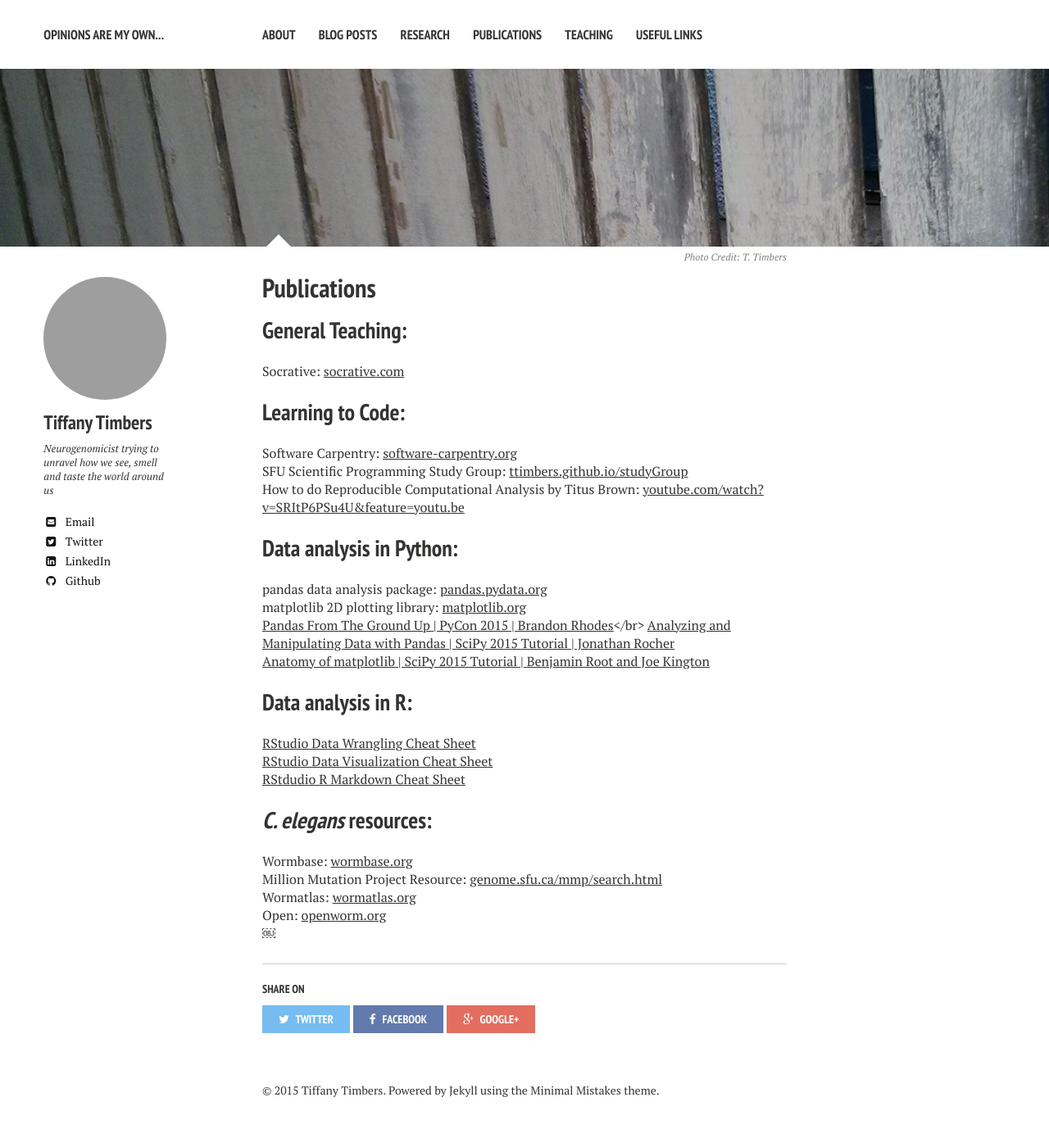
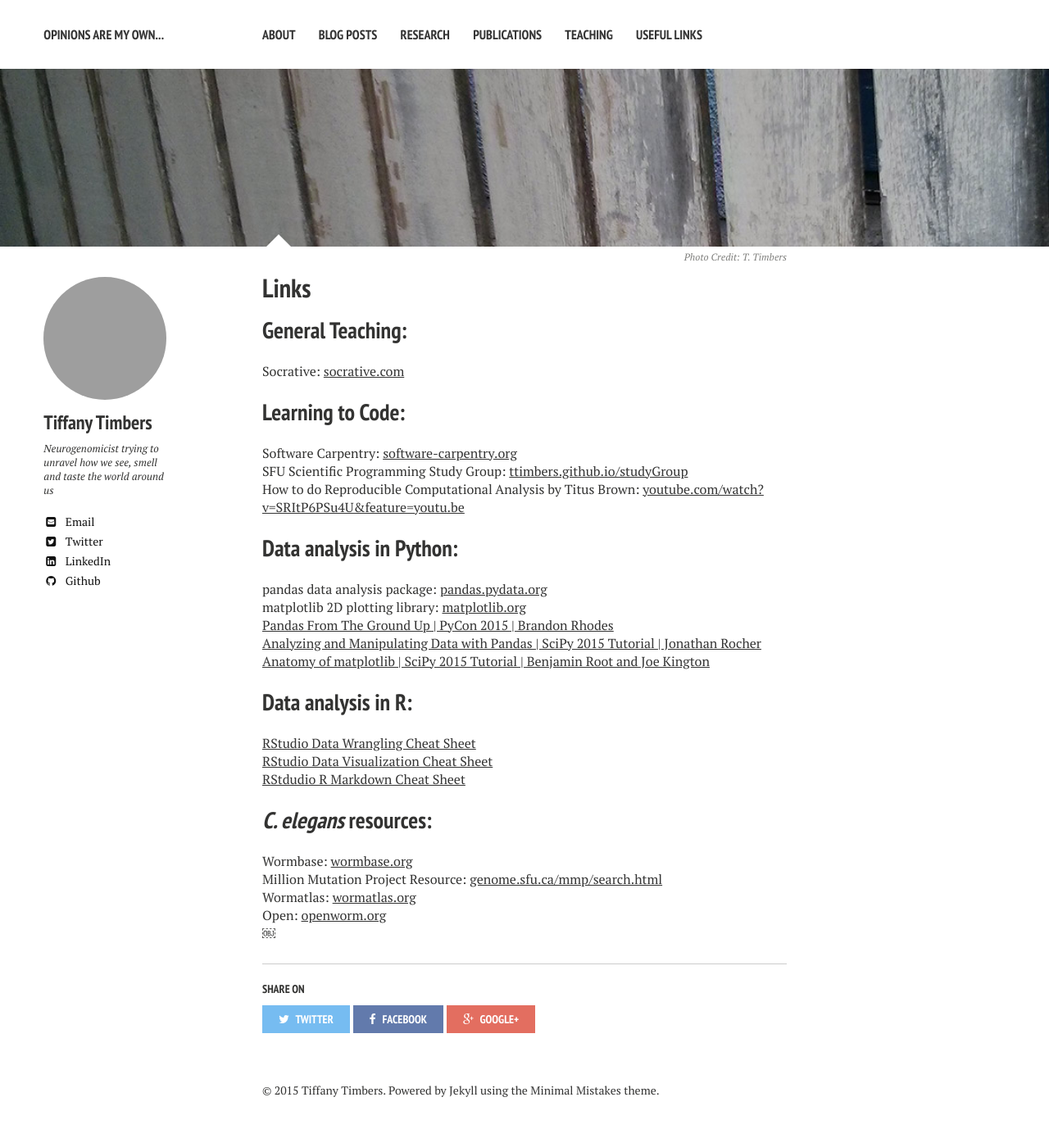
Before and after one commit to ttimbers/ttimbers.github.io, a Jekyll site: the page built from links/index.md, in a window 1280 px wide. Shown: the whole page at 82% size. Built offline with Jekyll 4.4.1, drawn with Linux system fonts in a browser that asks for light colours; nearby versions of some CDN libraries; grey boxes are pictures that could not be loaded.

Commit message:
Fixed some typos

```diff
--- a/links/index.md
+++ b/links/index.md
@@ -1,6 +1,6 @@
 ---
 layout: page
-title: Publications
+title: Links
 tags: [about, Jekyll, theme, responsive]
 modified: 2015-09-T20:53:07.573882-04:00
 comments: true
@@ -20,7 +20,7 @@ How to do Reproducible Computational Analysis by Titus Brown: <a href="https://w
 ## Data analysis in Python:
 pandas data analysis package: <a href="http://pandas.pydata.org">pandas.pydata.org</a> <br />
 matplotlib 2D plotting library: <a href="http://matplotlib.org">matplotlib.org</a> <br />
-<a href="https://www.youtube.com/watch?v=5JnMutdy6Fw">Pandas From The Ground Up | PyCon 2015 | Brandon Rhodes</a></br>
+<a href="https://www.youtube.com/watch?v=5JnMutdy6Fw">Pandas From The Ground Up | PyCon 2015 | Brandon Rhodes</a><br />
 <a href="https://www.youtube.com/watch?v=0CFFTJUZ2dc&list=PLYx7XA2nY5Gcpabmu61kKcToLz0FapmHu&index=12">Analyzing and Manipulating Data with Pandas | SciPy 2015 Tutorial | Jonathan Rocher</a> <br />
 <a href="https://www.youtube.com/watch?v=MKucn8NtVeI&list=PLYx7XA2nY5Gcpabmu61kKcToLz0FapmHu&index=36">Anatomy of matplotlib | SciPy 2015 Tutorial | Benjamin Root and Joe Kington</a> <br />
 
```
